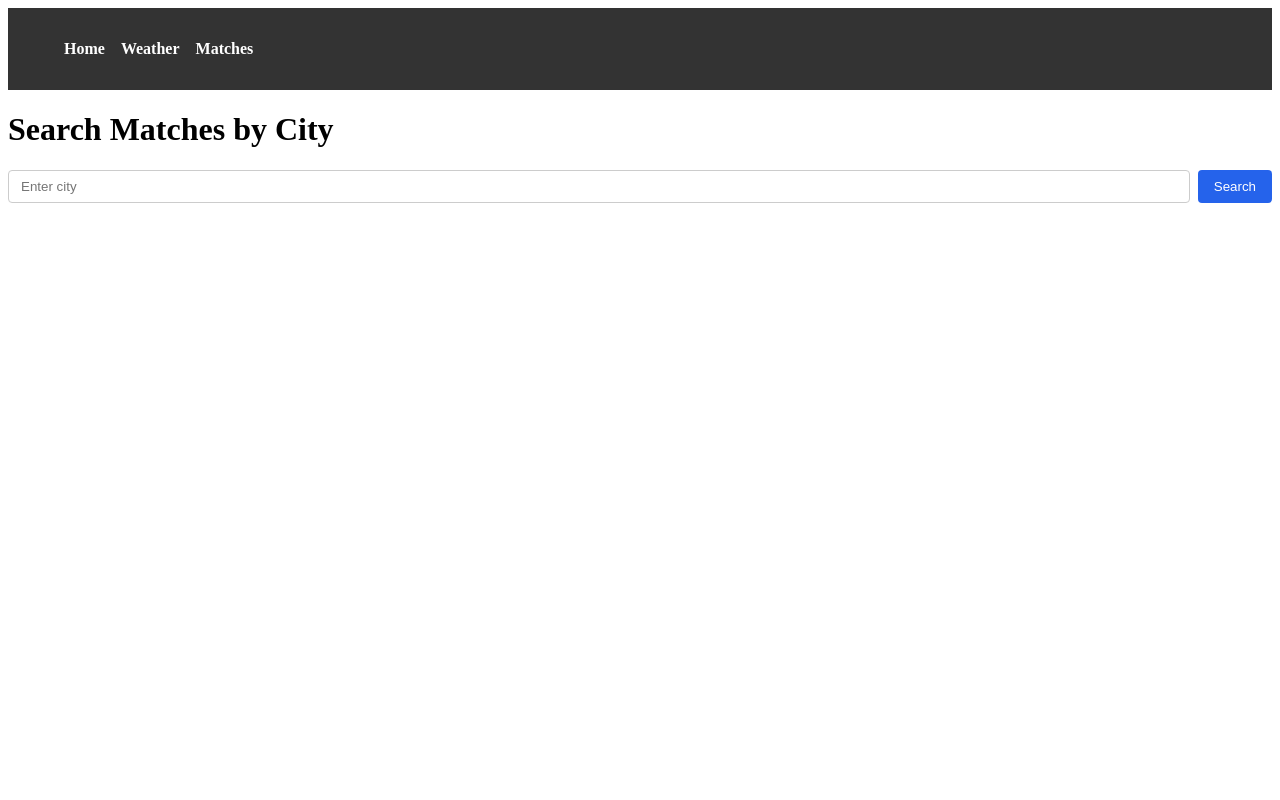
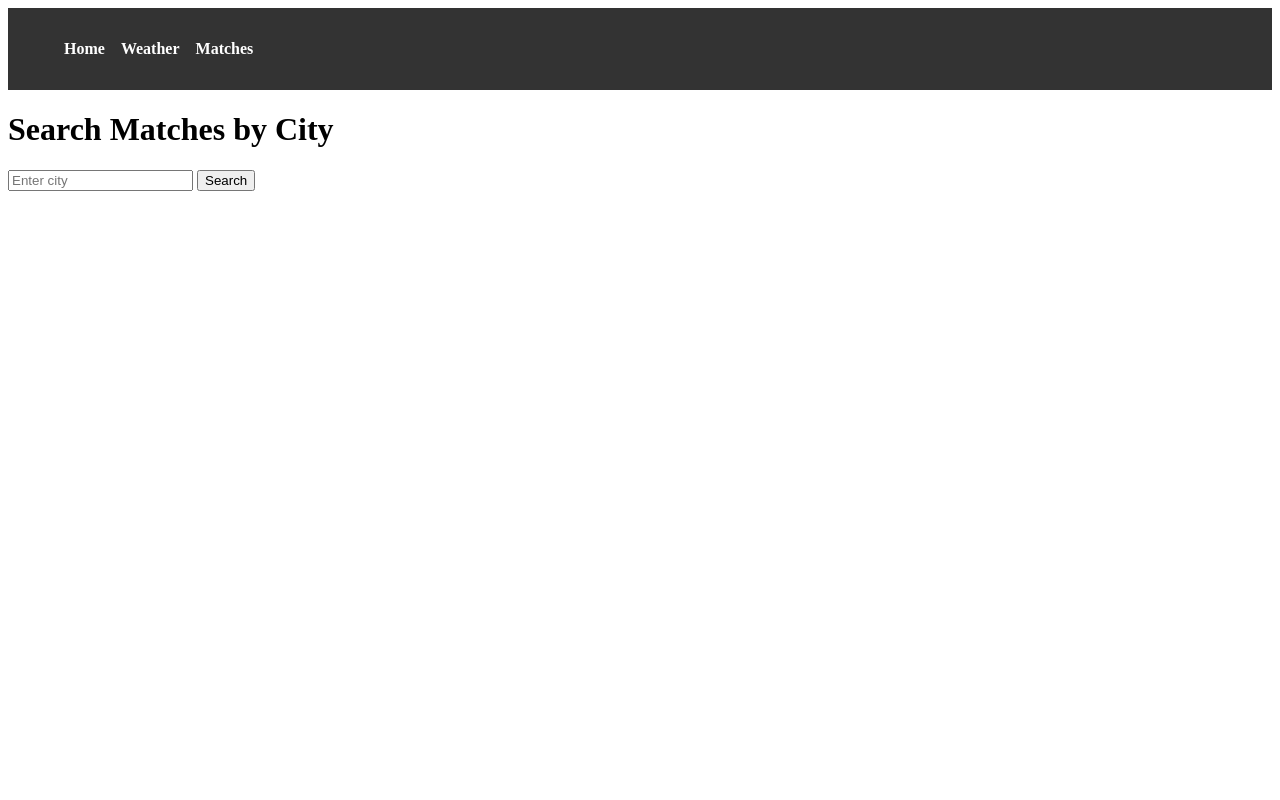
Before and after one commit to l0kesh01/CricketApp, a SvelteKit app: page /matches in a window 1280 px wide. Shown: the top 800 px of the page. Built offline with nearby package versions, Linux system fonts and the light colour scheme.

Commit message:
Update CitySearch.svelte

```diff
--- a/src/components/CitySearch.svelte
+++ b/src/components/CitySearch.svelte
@@ -11,30 +11,19 @@
       }
     }
   </script>
-
-  <!-- <form on:submit|preventDefault={handleSearch} class="flex space-x-2 mb-4">
+<div class="w-full flex justify-center items-center min-h-[200px]">
+    <form on:submit|preventDefault={handleSearch} class="flex gap-3 w-full max-w-md px-4">
       <input
         type="text"
         placeholder="Enter city"
         bind:value={city}
-      class="border rounded px-3 py-2 w-full"
-    />
-    <button type="submit" class="bg-blue-600 text-white px-4 py-2 rounded">
-      Search
-    </button>
-  </form>
-   -->
-   <form on:submit|preventDefault={handleSearch} style="display: flex; gap: 0.5rem; margin-bottom: 1rem;">
-    <input
-      type="text"
-      placeholder="Enter city"
-      bind:value={city}
-      style="border: 1px solid #ccc; border-radius: 0.25rem; padding: 0.5rem 0.75rem; flex: 1;"
+        class="flex-1 px-4 py-2 rounded-lg border border-gray-300 focus:outline-none focus:ring-2 focus:ring-blue-500 focus:border-transparent transition-all duration-200 shadow-sm"
       />
       <button
         type="submit"
-      style="background-color: #2563eb; color: white; padding: 0.5rem 1rem; border-radius: 0.25rem; border: none; cursor: pointer;"
+        class="px-6 py-2 bg-blue-600 text-white rounded-lg hover:bg-blue-700 focus:outline-none focus:ring-2 focus:ring-blue-500 focus:ring-offset-2 transition-all duration-200 shadow-sm"
       >
         Search
       </button>
     </form>
+  </div>
```
Lines whose indentation alone changed are shown as unchanged.
